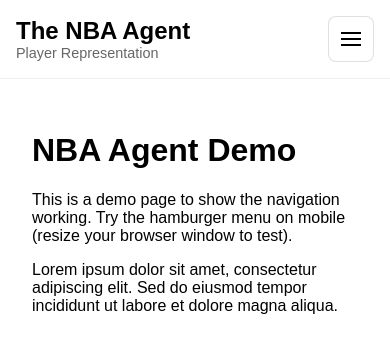
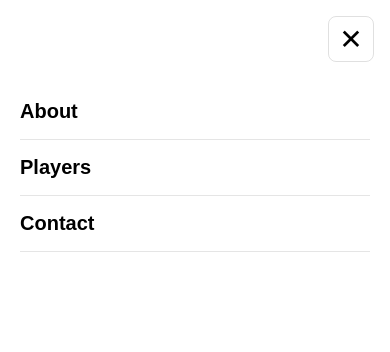
Before and after one commit to Ramsin15/thenbaagent, a plain HTML site: page header.html in a window 390 px wide. Both pictures are taken after a click on the label "Toggle menu". Drawn offline with Linux system fonts and the light colour scheme.

Commit message:
Update header.html

```diff
--- a/header.html
+++ b/header.html
@@ -35,9 +35,7 @@
       </li>
       <li><a href="/contact.html">Contact</a></li>
     </ul>
-  </div>
-
-  <!-- Mobile full-screen overlay (moved to be sibling of nav) -->
+    <!-- Mobile full-screen overlay (must be inside nav div but sibling of checkbox) -->
     <div class="m-overlay">
       <label for="navToggle" class="m-close" aria-label="Close menu">✕</label>
       <nav class="m-panel" role="dialog" aria-modal="true" aria-label="Site Menu">
@@ -55,6 +53,7 @@
           <li><a href="/contact.html">Contact</a></li>
         </ul>
       </nav>
+    </div>
   </div>
 </nav>
 
@@ -183,13 +182,13 @@
   }
 
   /* Animate hamburger to X when checked */
-  .m-toggle:checked ~ .nav .m-hamburger span:nth-child(1) {
+  .m-toggle:checked + .m-hamburger span:nth-child(1) {
     transform: translateY(6px) rotate(45deg);
   }
-  .m-toggle:checked ~ .nav .m-hamburger span:nth-child(2) {
+  .m-toggle:checked + .m-hamburger span:nth-child(2) {
     opacity: 0;
   }
-  .m-toggle:checked ~ .nav .m-hamburger span:nth-child(3) {
+  .m-toggle:checked + .m-hamburger span:nth-child(3) {
     transform: translateY(-6px) rotate(-45deg);
   }
 
@@ -281,18 +280,10 @@
     }
   }
 
-  /* Demo content */
-  .demo-content {
-    padding: 2rem;
-  }
+
 </style>
 
-<!-- Demo content -->
-<div class="demo-content">
-  <h1>NBA Agent Demo</h1>
-  <p>This is a demo page to show the navigation working. Try the hamburger menu on mobile (resize your browser window to test).</p>
-  <p>Lorem ipsum dolor sit amet, consectetur adipiscing elit. Sed do eiusmod tempor incididunt ut labore et dolore magna aliqua.</p>
-</div>
+
 
 </body>
 </html>
```
Lines whose indentation alone changed are shown as unchanged.
